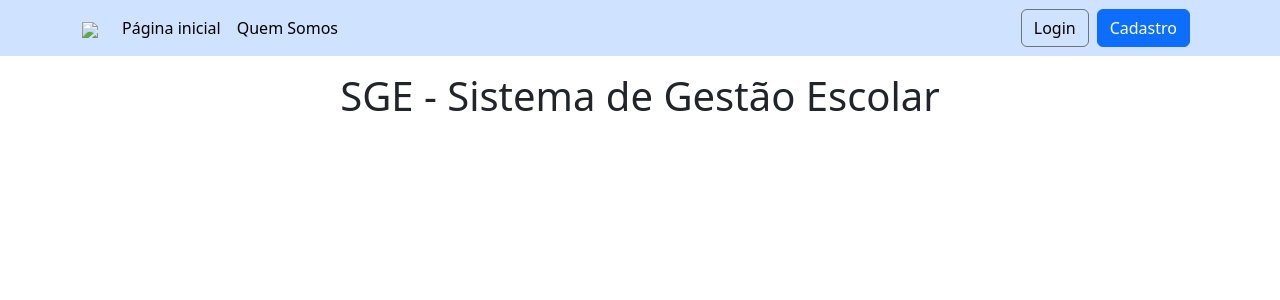
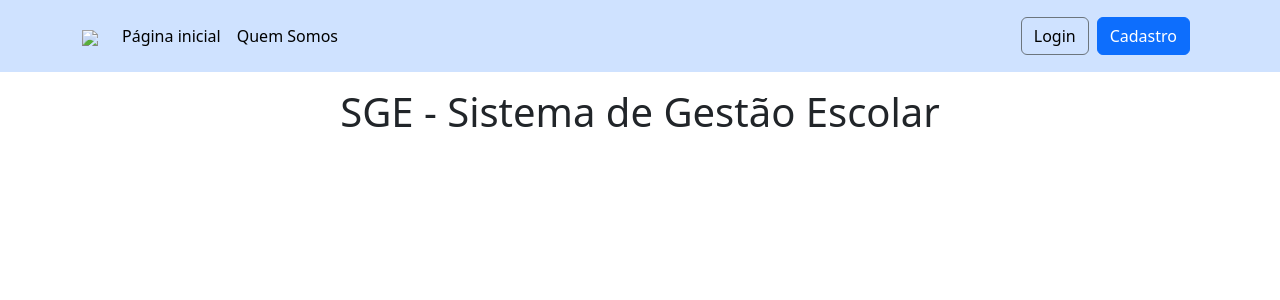
Before and after one commit to celovieiras/projeto-integrador-VI, a Flask app: template projeto_integrador_vi/templates/index.html in a window 1280 px wide. Shown: the top 300 px of the page. Run offline with Flask 3, Linux system fonts and the light colour scheme; the template is opened without the code that fills it, so the values that code supplies are empty.

Commit message:
Modificando htmls(empresa, index) e .gitignore

```diff
--- a/projeto_integrador_vi/templates/empresa.html
+++ b/projeto_integrador_vi/templates/empresa.html
@@ -12,7 +12,7 @@
 </head>
 {% block body %}
 <body>
-    <nav class="navbar navbar-expand-sm navbar-dark bg-primary-subtle">
+    <nav class="navbar navbar-expand-sm navbar-dark bg-primary-subtle p-3">
         <!--Logo-->
         <div class="container">
          <a href="{{ url_for('index')}}" class="navbar-brand">
--- a/projeto_integrador_vi/templates/index.html
+++ b/projeto_integrador_vi/templates/index.html
@@ -7,7 +7,7 @@
 
 
 {% block body %}
-<nav class="navbar navbar-expand-sm navbar-dark bg-primary-subtle">
+<nav class="navbar navbar-expand-sm navbar-dark bg-primary-subtle p-3">
     <!--Logo-->
     <div class="container">
      <a href="{{ url_for('index')}}" class="navbar-brand">
```
Also changed, not shown: 1 other file.
